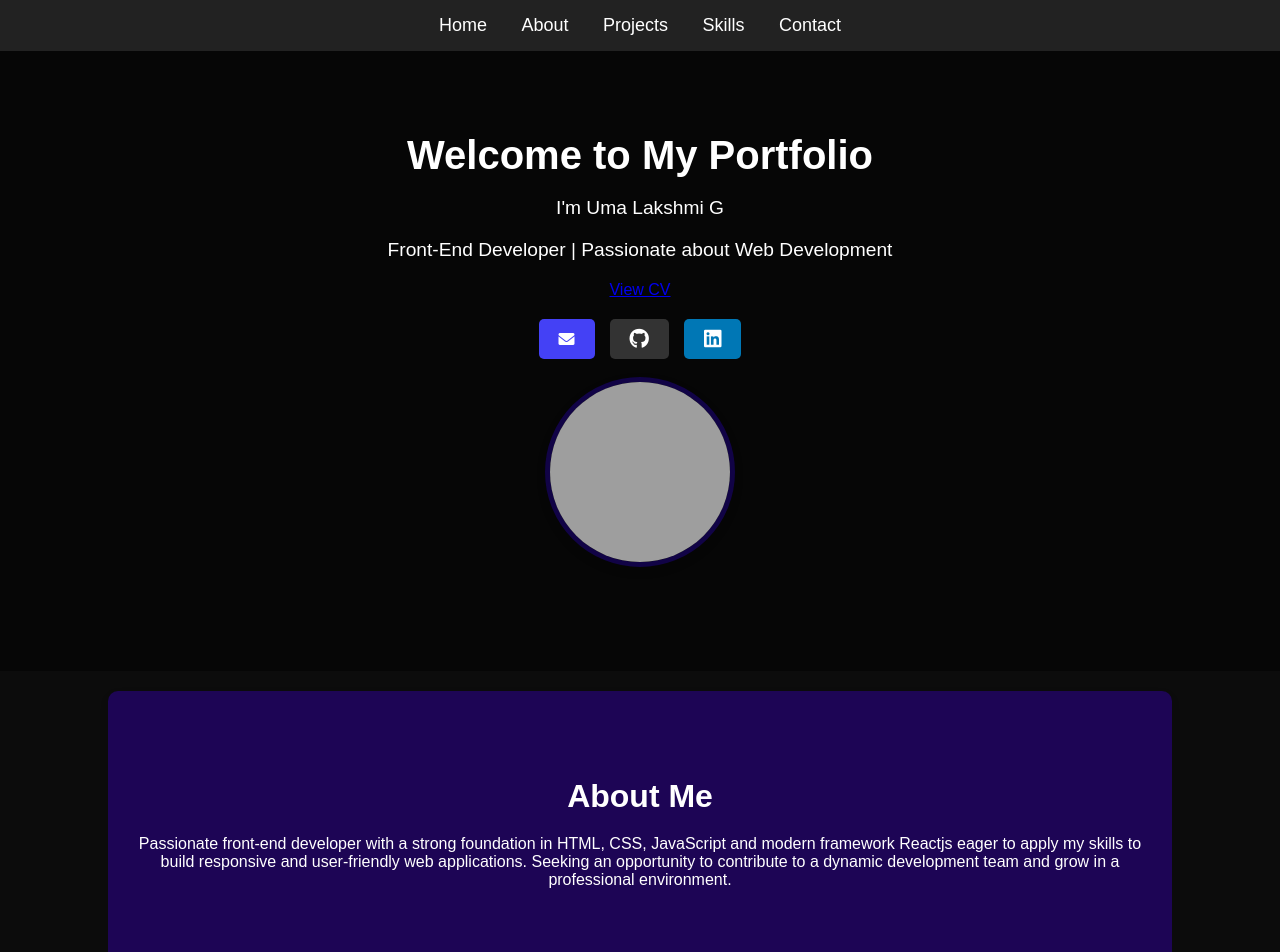
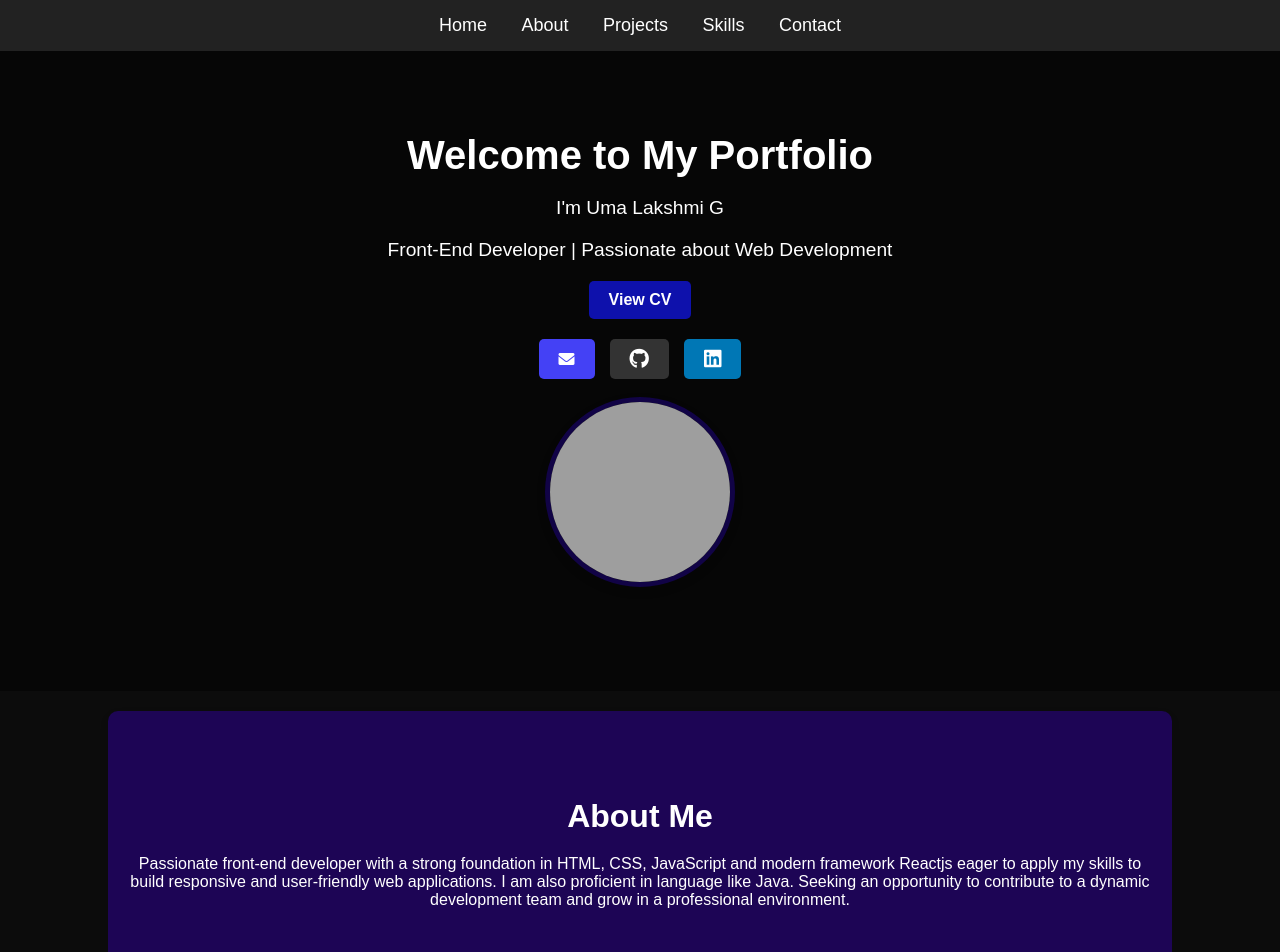
Before and after one commit to umalakshmi29/Portfolio, a plain HTML site: page index.html in a window 1280 px wide. Shown: the top 952 px of the page. Drawn offline with Linux system fonts and the light colour scheme; grey boxes are pictures that could not be loaded.

Commit message:
index.html

```diff
--- a/index.html
+++ b/index.html
@@ -26,7 +26,7 @@
             <h1>Welcome to My Portfolio</h1>
             <p>I'm Uma Lakshmi G</p>
             <p>Front-End Developer | Passionate about Web Development</p>
-            <a href="resume.pdf" input type="button" class="button" target="_blank">View CV</a>
+            <a href="Resume_Uma.pdf" class="button" target="_blank" style=" display: inline-block; padding: 10px 20px; background-color: #0e11ac; color: white; text-decoration: none; border-radius: 5px; font-weight: bold; transition: background-color 0.3s ease; ">View CV</a>
             <div class="social-buttons">
                 <a href="mailto:your-uma29lakshmi@gmail.com" class="btn" target="_blank"><i class="fa-solid fa-envelope"></i></a>
                 <a href="https://github.com/umalakshmi29" class="btn social github" target="_blank"><i class="fa-brands fa-github"></i></a>
@@ -40,7 +40,7 @@
 
     <section id="about" class="content-section">
         <h2>About Me</h2>
-        <p>Passionate front-end developer with a strong foundation in HTML, CSS, JavaScript and modern framework Reactjs eager to apply my skills to build responsive and user-friendly web applications. Seeking an opportunity to contribute to a dynamic development team and grow in a professional environment.</p>
+        <p>Passionate front-end developer with a strong foundation in HTML, CSS, JavaScript and modern framework Reactjs eager to apply my skills to build responsive and user-friendly web applications. I am also proficient in language like Java. Seeking an opportunity to contribute to a dynamic development team and grow in a professional environment.</p>
 
     </section>
 
@@ -67,6 +67,7 @@
             <li><i class="fab fa-css3-alt"></i> CSS</li>
             <li><i class="fab fa-js"></i> JavaScript</li>
             <li><i class="fab fa-react"></i> React.js</li>
+            <li><i class="fab fa-java"></i> Java</li>
             <li><i class="fas fa-database"></i> MongoDB Atlas</li>
             <li><i class="fas fa-network-wired"></i> RESTful API</li>
             <li><i class="fa-brands fa-node-js"></i> Node.js</li>
```
